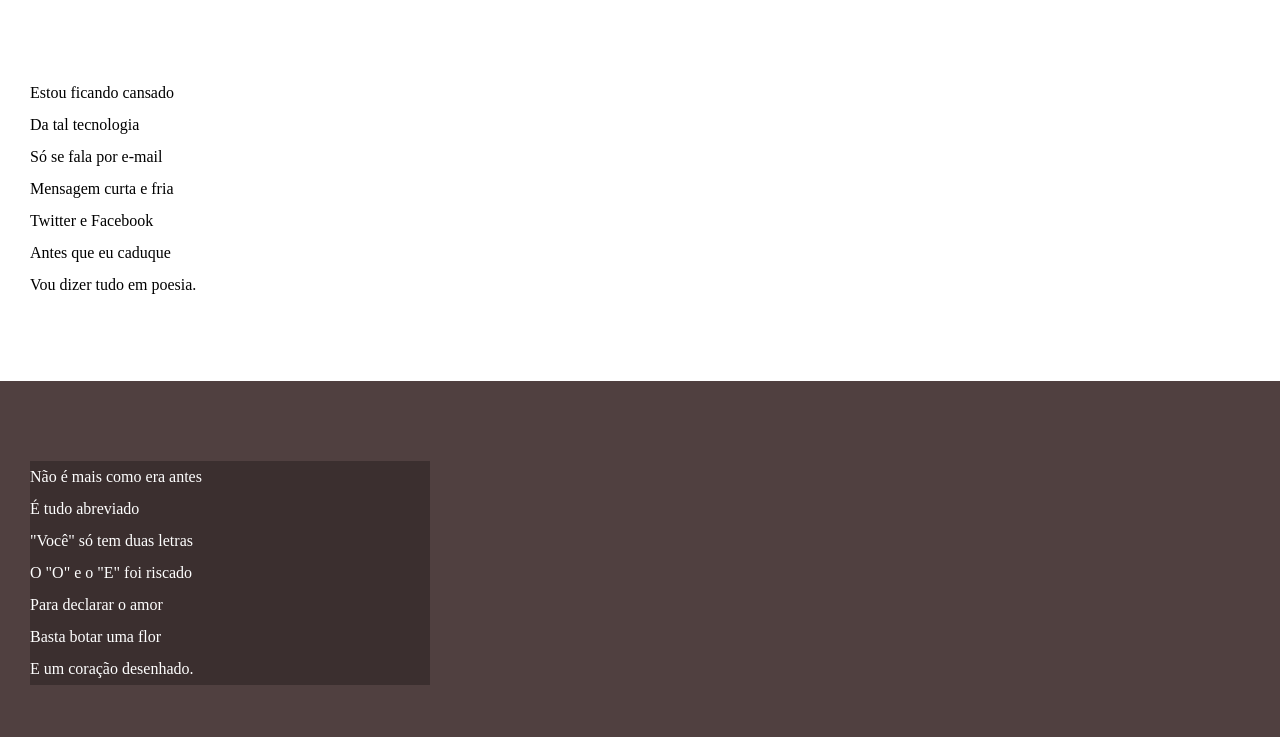
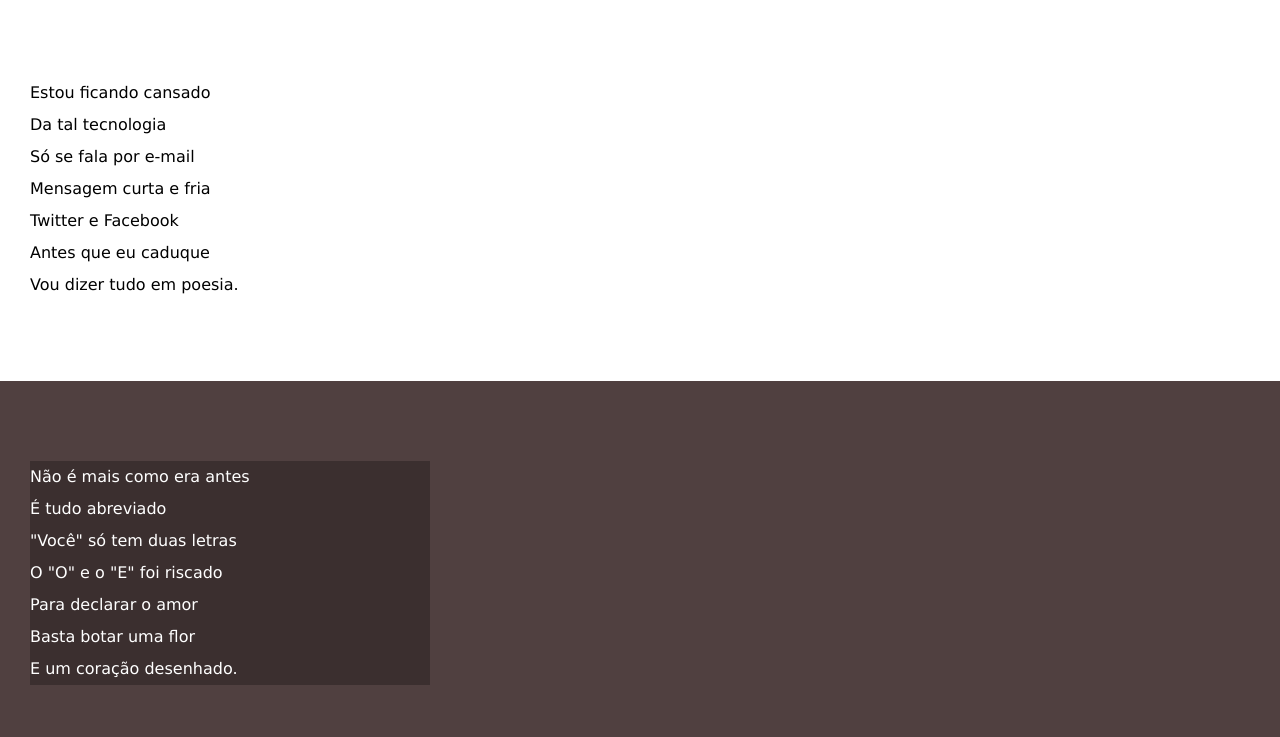
Before and after one commit to DenilsonApMorais/Web, a plain HTML site: page Desafio12/index.html in a window 1280 px wide. Shown: the part 158-895 px from the top of the page. Drawn offline with Linux system fonts and the light colour scheme.

Commit message:
Update style.css

```diff
--- a/Desafio12/estilo/style.css
+++ b/Desafio12/estilo/style.css
@@ -1,11 +1,25 @@
 @charset "UTF-8";
+
+
+@import url('https://fonts.googleapis.com/css2?family=Passion+One&display=swap');
+
+
+@import url('https://fonts.googleapis.com/css2?family=Sriracha&display=swap');
+
+:root{
+    --fonte1: Verdana, Geneva, Tahoma, sans-serif;
+    --fonte2: "Passion One", cursive;
+    --fonte3: 'Sriracha', cursive;
+}
 
 *{
     margin: 0px;
     padding: 0px;
+    font-family: Verdana, Geneva, Tahoma, sans-serif;
 }
 
 html, body{
+    font-family: var(--fonte1);
     background-color: lightgray;
     min-height: 100%vh;
 }
@@ -16,6 +30,7 @@ header{
     color: white;
 }
 header > h1{
+    font-family: var(--fonte2);
     padding-top: 50px;
     font-variant: small-caps;
 }
@@ -32,6 +47,7 @@ a:hover{
 }
 
 section{
+    font-family: var(--fonte3);
     padding-top: 10vh;
     padding-bottom: 10vh;
     line-height: 2em; /*espaçamento entre linhas*/
```
